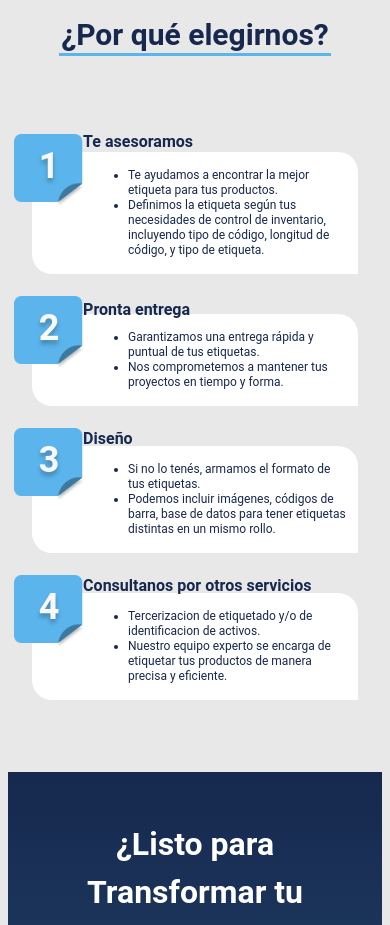
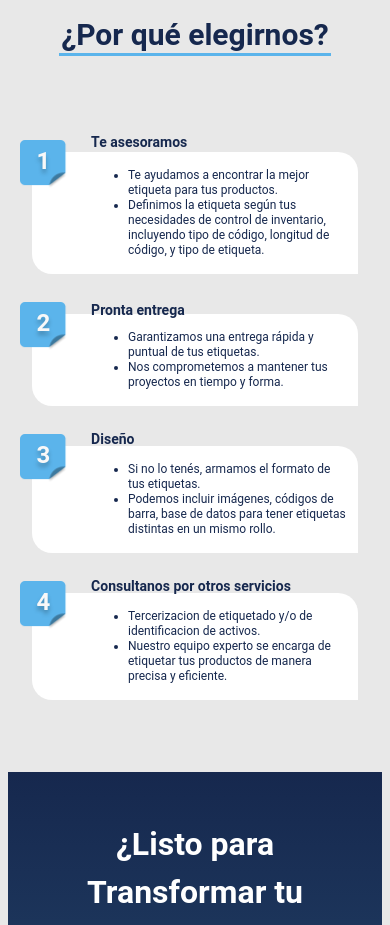
Before and after one commit to FrancoAvolio/website-etiquetalo, a React (Vite) app: page / in a window 390 px wide. Shown: the part 3460-4385 px from the top of the page. Built offline with nearby package versions, Linux system fonts and the light colour scheme.

Commit message:
cambios tamaña fuenta de titulos tarjtas elegirnos

```diff
--- a/src/components/ElegirnosSection/ElegirnosSection.jsx
+++ b/src/components/ElegirnosSection/ElegirnosSection.jsx
@@ -18,12 +18,12 @@ export const ElegirnosSection = () => {
 
         <ul className="flex flex-col gap-[2.5rem] justify-between sm:w-auto w-full h-auto lg:min-w-[400px] lg:w-[35rem] lg:m-0">
           <div className="relative bg-[#FFF] sm:w-full md:h-[8.75rem] rounded-tr-[20px] rounded-bl-[20px]  text-[#16284E] grid items-center py-4 ps-[6rem] pe-3 w-full h-auto">
-            <h2 className="absolute top-[-19%] left-[12%] text-[#16284E] sm:text-[1.5rem] font-semibold font-['Roboto', 'sans_serif'] leading-7 w-full text-base sm:ms-0 ms-3">
+            <h2 className="absolute top-[-19%] left-[12%] text-[#16284E] text-sm sm:text-[1.4rem] font-semibold font-['Roboto', 'sans_serif'] w-full sm:ms-0 2sm:ms-5 ms-6 md:mb-1 2sm:mt-1 mt-3">
               Te asesoramos
             </h2>
-            <div className="absolute top-0 left-0 translate-x-[-25%] translate-y-[-25%] h-[4.5rem] w-[4.5rem] grid items-center">
+            <div className="absolute top-0 left-0 translate-x-[-25%] translate-y-[-25%] sm:h-[4.5rem] sm:w-[4.5rem] h-[3rem] w-[3rem] grid items-center">
               <img className="h-full w-full" src={cajaCeleste} alt="" />
-              <div className="absolute sombra translate-x-[120%] translate-y-[-10%] text-center text-[#F8F8F8] text-4xl font-bold">
+              <div className="absolute sombra translate-x-[120%] translate-y-[-10%] text-center text-[#F8F8F8] sm:text-4xl text-2xl font-bold">
                 1
               </div>
             </div>
@@ -40,12 +40,12 @@ export const ElegirnosSection = () => {
           </div>
 
           <div className="relative bg-[#FFF] sm:w-full md:h-[8.75rem] rounded-tr-[20px] rounded-bl-[20px] text-[#16284E] grid items-center py-4 ps-[6rem] pe-3 w-full h-auto">
-            <h2 className="absolute top-[-19%] left-[12%] text-[#16284E] sm:text-[1.5rem] font-semibold font-['Roboto', 'sans_serif'] leading-7 w-full text-base sm:ms-0 ms-3">
+            <h2 className="absolute top-[-19%] left-[12%] text-[#16284E] text-sm sm:text-[1.4rem] font-semibold font-['Roboto', 'sans_serif'] w-full sm:ms-0 2sm:ms-5 ms-6 md:mb-1 2sm:mt-1 mt-3">
               Pronta entrega
             </h2>
-            <div className="absolute top-0 left-0 translate-x-[-25%] translate-y-[-25%] h-[4.5rem] w-[4.5rem] grid items-center">
+            <div className="absolute top-0 left-0 translate-x-[-25%] translate-y-[-25%] sm:h-[4.5rem] sm:w-[4.5rem] h-[3rem] w-[3rem] grid items-center">
               <img className="h-full w-full" src={cajaCeleste} alt="" />
-              <div className="absolute sombra translate-x-[120%] translate-y-[-10%] text-center text-[#F8F8F8] text-4xl font-bold">
+              <div className="absolute sombra translate-x-[120%] translate-y-[-10%] text-center text-[#F8F8F8] sm:text-4xl text-2xl font-bold">
                 2
               </div>
             </div>
@@ -62,12 +62,12 @@ export const ElegirnosSection = () => {
 
 
           <div className="relative bg-[#FFF] sm:w-full md:h-[8.75rem] rounded-tr-[20px] rounded-bl-[20px] text-[#16284E] grid items-center py-4 ps-[6rem] pe-3 w-full h-auto">
-            <h2 className="absolute top-[-19%] left-[12%] text-[#16284E] sm:text-[1.5rem] font-semibold font-['Roboto', 'sans_serif'] leading-7 w-full text-base sm:ms-0 ms-3">
+            <h2 className="absolute top-[-19%] left-[12%] text-[#16284E] text-sm sm:text-[1.4rem] font-semibold font-['Roboto', 'sans_serif'] w-full sm:ms-0 2sm:ms-5 ms-6 md:mb-1 2sm:mt-1 mt-3">
               Diseño
             </h2>
-            <div className="absolute top-0 left-0 translate-x-[-25%] translate-y-[-25%] h-[4.5rem] w-[4.5rem] grid items-center">
+            <div className="absolute top-0 left-0 translate-x-[-25%] translate-y-[-25%] sm:h-[4.5rem] sm:w-[4.5rem] h-[3rem] w-[3rem] grid items-center">
               <img className="h-full w-full" src={cajaCeleste} alt="" />
-              <div className="absolute sombra translate-x-[120%] translate-y-[-10%] text-center text-[#F8F8F8] text-4xl font-bold">
+              <div className="absolute sombra translate-x-[120%] translate-y-[-10%] text-center text-[#F8F8F8] sm:text-4xl text-2xl font-bold">
                 3
               </div>
             </div>
@@ -83,12 +83,12 @@ export const ElegirnosSection = () => {
           </div>
 
           <div className="relative bg-[#FFF] sm:w-full md:h-[8.75rem] rounded-tr-[20px] rounded-bl-[20px] text-[#16284E] grid items-center py-4 ps-[6rem] pe-3 w-full h-auto">
-            <h2 className="absolute top-[-19%] left-[12%] text-[#16284E] sm:text-[1.5rem] font-semibold font-['Roboto', 'sans_serif'] leading-7 w-full text-base sm:ms-0 ms-3">
+            <h2 className="absolute top-[-19%] left-[12%] text-[#16284E] text-sm sm:text-[1.4rem] font-semibold font-['Roboto', 'sans_serif'] w-full sm:ms-0 2sm:ms-5 ms-6 md:mb-1 2sm:mt-1 mt-3">
               Consultanos por otros servicios
             </h2>
-            <div className="absolute top-0 left-0 translate-x-[-25%] translate-y-[-25%] h-[4.5rem] w-[4.5rem] grid items-center">
+            <div className="absolute top-0 left-0 translate-x-[-25%] translate-y-[-25%] sm:h-[4.5rem] sm:w-[4.5rem] h-[3rem] w-[3rem] grid items-center">
               <img className="h-full w-full" src={cajaCeleste} alt="" />
-              <div className="absolute sombra translate-x-[120%] translate-y-[-10%] text-center text-[#F8F8F8] text-4xl font-bold">
+              <div className="absolute sombra translate-x-[120%] translate-y-[-10%] text-center text-[#F8F8F8] sm:text-4xl text-2xl font-bold">
                 4
               </div>
             </div>
```
